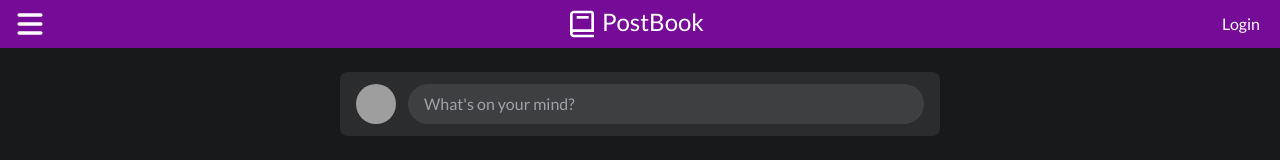
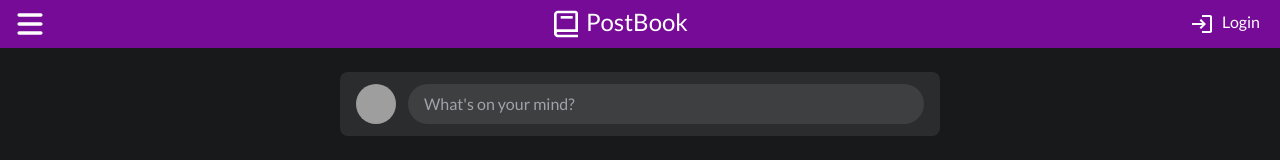
Before and after one commit to julia-hebel/itechart-internship-blog, a React (Create React App) app: page / in a window 1280 px wide. Shown: the top 160 px of the page. Built offline with nearby package versions, Linux system fonts and the light colour scheme; data requests are answered from the project's data file; grey boxes are pictures that could not be loaded.

Commit message:
updated login icon and favicon

```diff
--- a/public/index.html
+++ b/public/index.html
@@ -2,7 +2,7 @@
 <html lang="en">
   <head>
     <meta charset="utf-8" />
-    <link rel="icon" href="%PUBLIC_URL%/favicon.ico" />
+    <link rel="icon" href="%PUBLIC_URL%/favicon.ico?v=2" />
     <link href='http://fonts.googleapis.com/css?family=Lato:400,700' rel='stylesheet' type='text/css'>
     <meta name="viewport" content="width=device-width, initial-scale=1" />
     <meta name="theme-color" content="#000000" />
--- a/src/components/Header.tsx
+++ b/src/components/Header.tsx
@@ -7,7 +7,8 @@ import Button from '@mui/material/Button';
 import Snackbar from '@mui/material/Snackbar';
 import MuiAlert from '@mui/material/Alert';
 import Menu from '@mui/material/Menu';
-import Logout from '@mui/icons-material/Logout';
+import LogoutIcon from '@mui/icons-material/Logout';
+import LoginIcon from '@mui/icons-material/Login';
 import { BiBook } from 'react-icons/bi';
 import { HiMenu } from 'react-icons/hi';
 
@@ -102,15 +103,16 @@ function Header() {
                   setShowLogoutMessage(true);
                 }}
               >
-                <Logout />
+                <LogoutIcon />
                 <span className='mx-4 mb-[3px]'>Logout</span>
               </button>
             </div>
           </Menu>
         </div>
       ) : (
-        <Link to='/login' className='mr-2'>
-          Login
+        <Link to='/login' className='mr-2 flex items-center hover:underline'>
+          <LoginIcon className='mr-2' />
+          <span className='mb-1'>Login</span>
         </Link>
       )}
       {renderLogoutMessage()}
```
Also changed, not shown: 1 other file (tests, documents, lock files or other folders).
